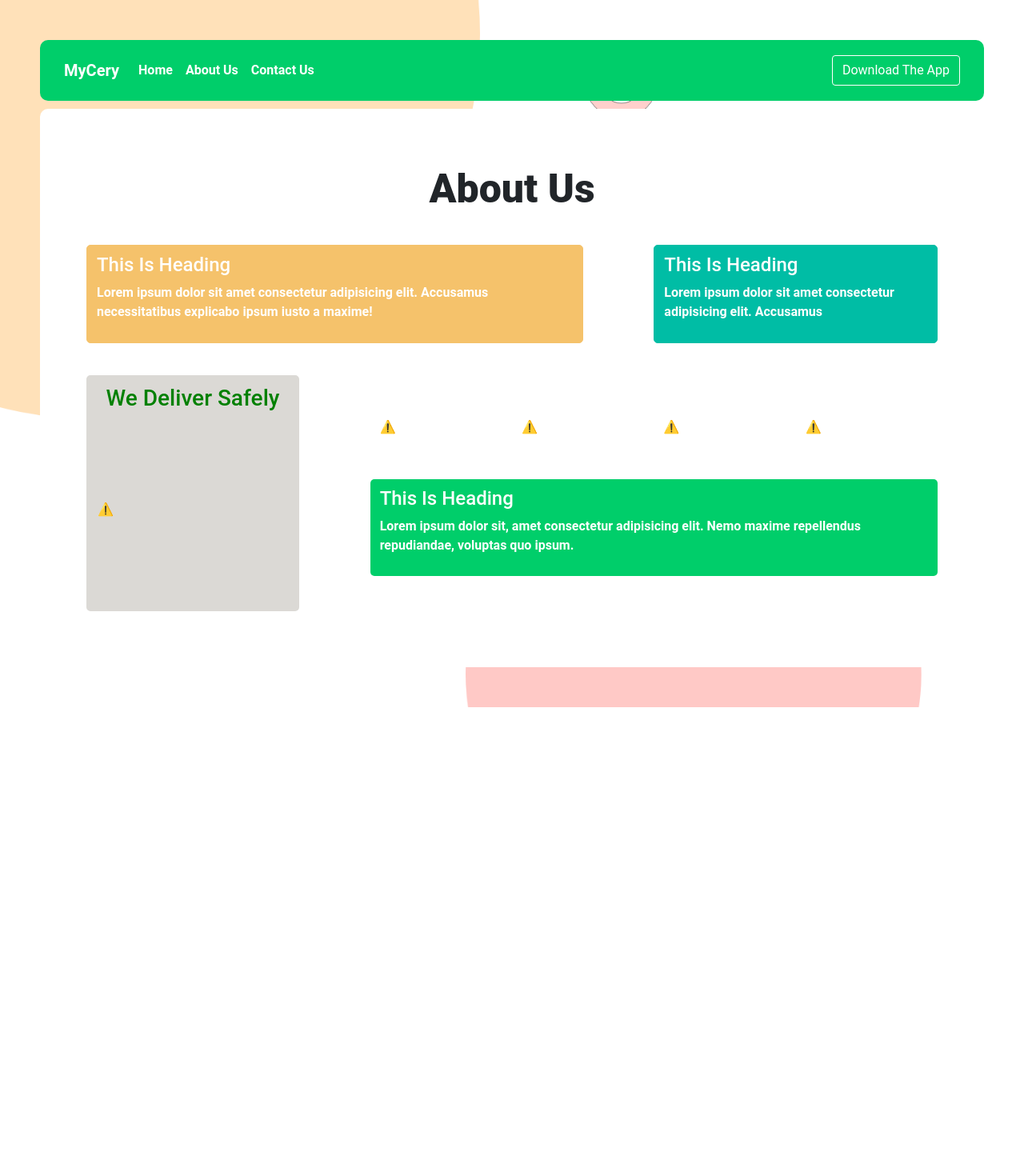
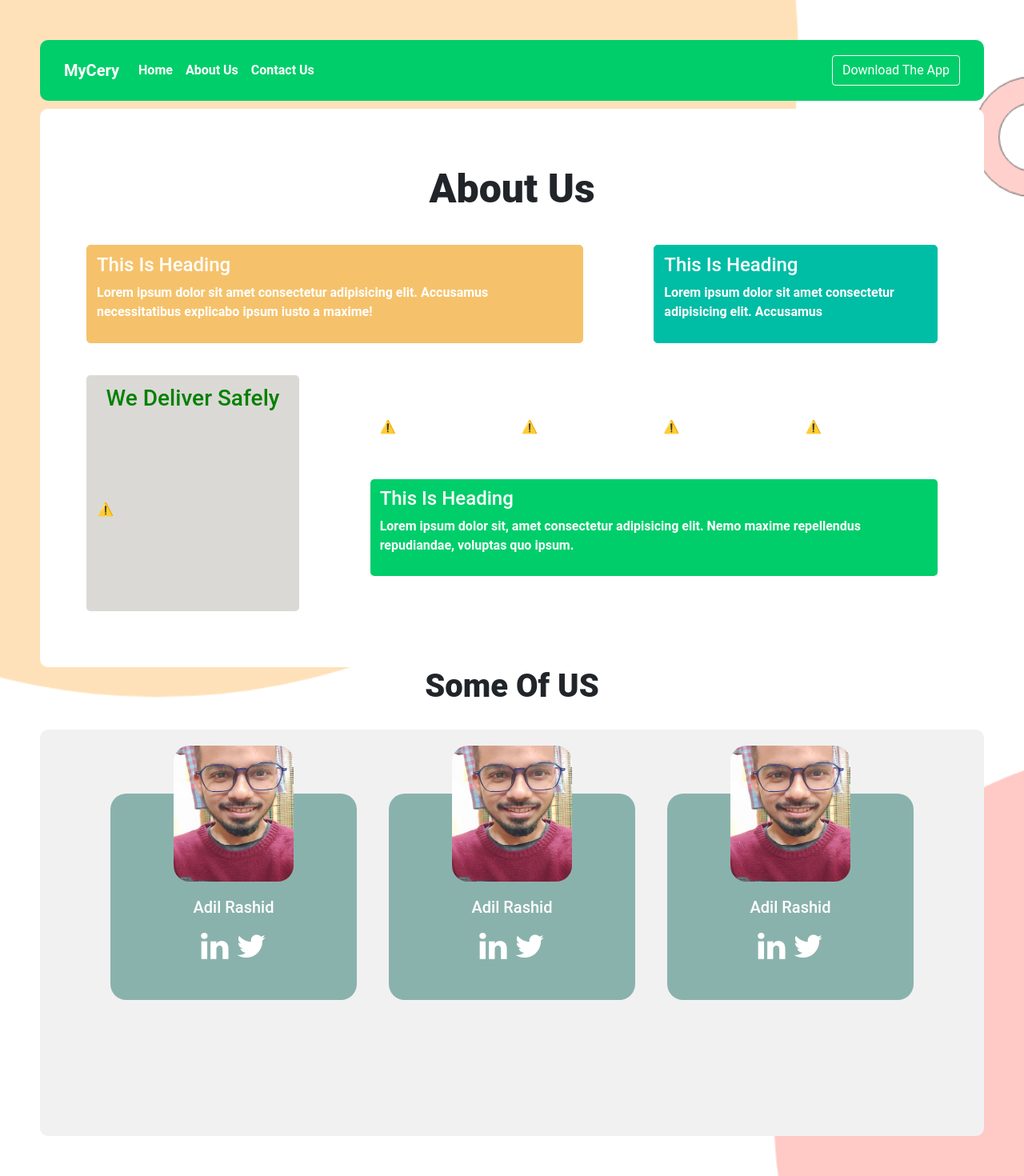
Before and after one commit to adilrashid-ind/MyCeryWeb, a PHP site: page /aboutUs.html in a window 1280 px wide. Shown: the whole page at 80% size. Before the commit the page ends 884 px from the top, so only its background shows below. Run offline with PHP 8.4, Linux system fonts and the light colour scheme.

Commit message:
team section

```diff
--- a/aboutUs.html
+++ b/aboutUs.html
@@ -5,6 +5,13 @@
     <meta http-equiv="X-UA-Compatible" content="IE=edge" />
     <meta name="viewport" content="width=device-width, initial-scale=1.0" />
     <link rel="stylesheet" href="/assets/style.css" />
+
+    <!-- Font Awsome -->
+    <link
+      rel="stylesheet"
+      href="https://cdnjs.cloudflare.com/ajax/libs/font-awesome/4.7.0/css/font-awesome.min.css"
+    />
+
     <!-- Bootstrap -->
     <link
       href="https://cdn.jsdelivr.net/npm/bootstrap@5.1.3/dist/css/bootstrap.min.css"
@@ -155,6 +162,42 @@
           </div>
         </div>
       </div>
+
+      <!-- Section 2 -->
+
+      <h1 style="text-align: center">Some Of US</h1>
+
+      <div class="section2AboutUs">
+        <div class="row">
+          <div class="col teamCol">
+            <img src="/assets/images/team1.jpg" alt="" />
+            <h5>Adil Rashid</h5>
+            <!-- <p>Founder & CEO</p> -->
+            <p>
+              <i class="fa fa-linkedin" id="socialIcon1"></i>
+              <i class="fa fa-twitter" id="socialIcon2"></i>
+            </p>
+          </div>
+          <div class="col teamCol">
+            <img src="/assets/images/team1.jpg" alt="" />
+            <h5>Adil Rashid</h5>
+            <!-- <p>Founder & CEO</p> -->
+            <p>
+              <i class="fa fa-linkedin" id="socialIcon1"></i>
+              <i class="fa fa-twitter" id="socialIcon2"></i>
+            </p>
+          </div>
+          <div class="col teamCol">
+            <img src="/assets/images/team1.jpg" alt="" />
+            <h5>Adil Rashid</h5>
+            <!-- <p>Founder & CEO</p> -->
+            <p>
+              <i class="fa fa-linkedin" id="socialIcon1"></i>
+              <i class="fa fa-twitter" id="socialIcon2"></i>
+            </p>
+          </div>
+        </div>
+      </div>
     </section>
   </body>
   <script
--- a/assets/style.css
+++ b/assets/style.css
@@ -106,7 +106,7 @@
 .section2 {
   margin-top: 40px;
 
-  padding: 40px;
+  /* padding: 50px; */
 }
 
 .section2Content {
@@ -187,6 +187,48 @@
   background: #00ce6a;
 }
 
+/* About Us Section 2 */
+
+.section2AboutUs {
+  background: #f1f1f1;
+  border-radius: 10px;
+  padding: 80px;
+  text-align: center;
+  justify-content: center;
+  margin-top: 30px;
+}
+
+.teamCol {
+  background: #8ab2ad;
+  border-radius: 20px;
+  margin: 90px 20px;
+  padding: 20px;
+}
+
+.teamCol img {
+  height: 170px;
+  margin-top: -80px;
+  width: 150px;
+  border-radius: 20px;
+}
+.teamCol h5 {
+  color: white;
+  margin-top: 20px;
+}
+.teamCol p {
+  color: white;
+  font-size: 40px;
+}
+#socialIcon1:hover {
+  color: #0077b5;
+  cursor: pointer;
+  font-size: 40px;
+}
+#socialIcon2:hover {
+  color: #5da9dd;
+  cursor: pointer;
+  font-size: 40px;
+}
 /* Contact Us */
 
 .section1ContentContactUs {
```
Also changed, not shown: index.html (+17 -10 lines), assets/images/team1.jpg (added).
